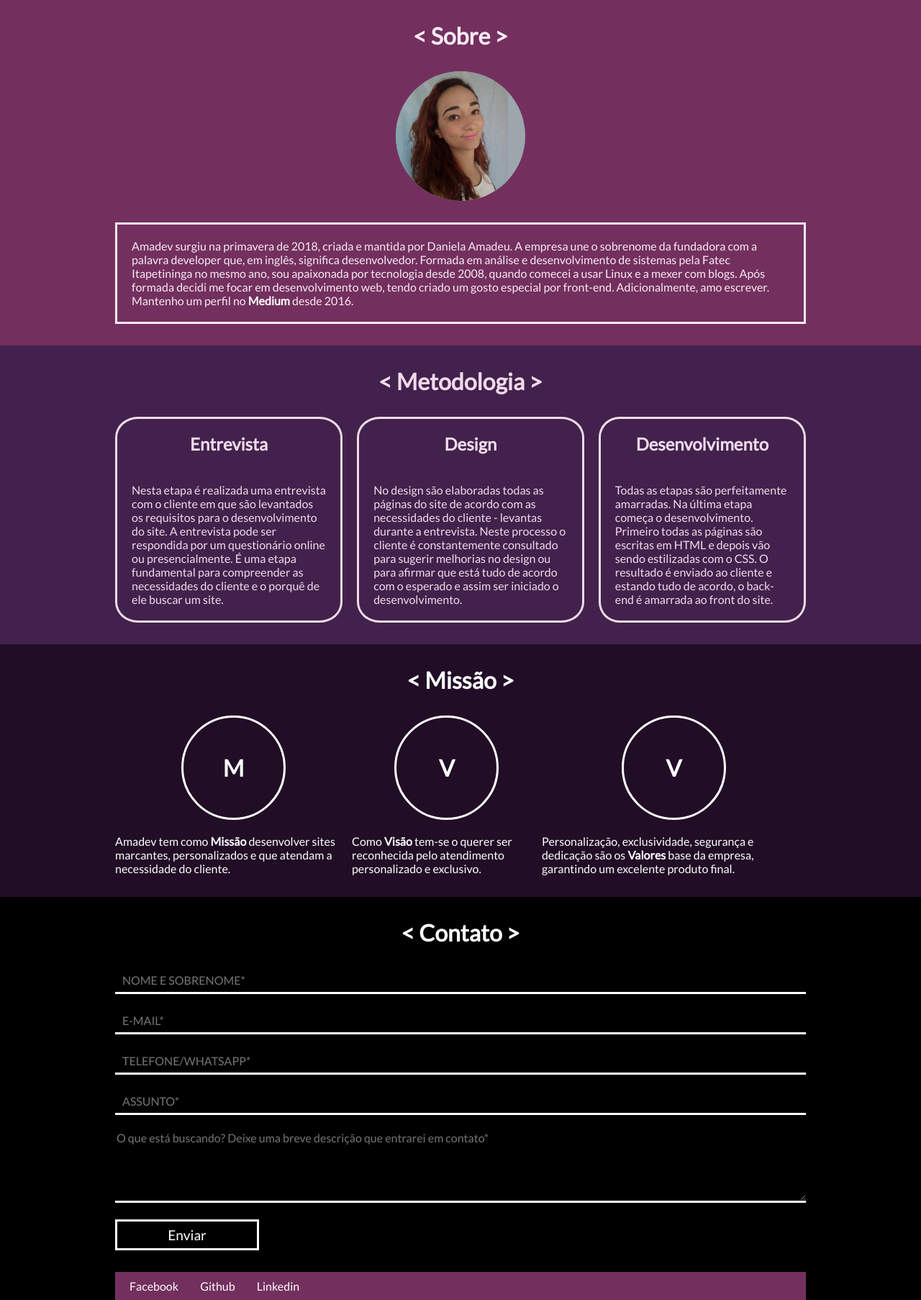
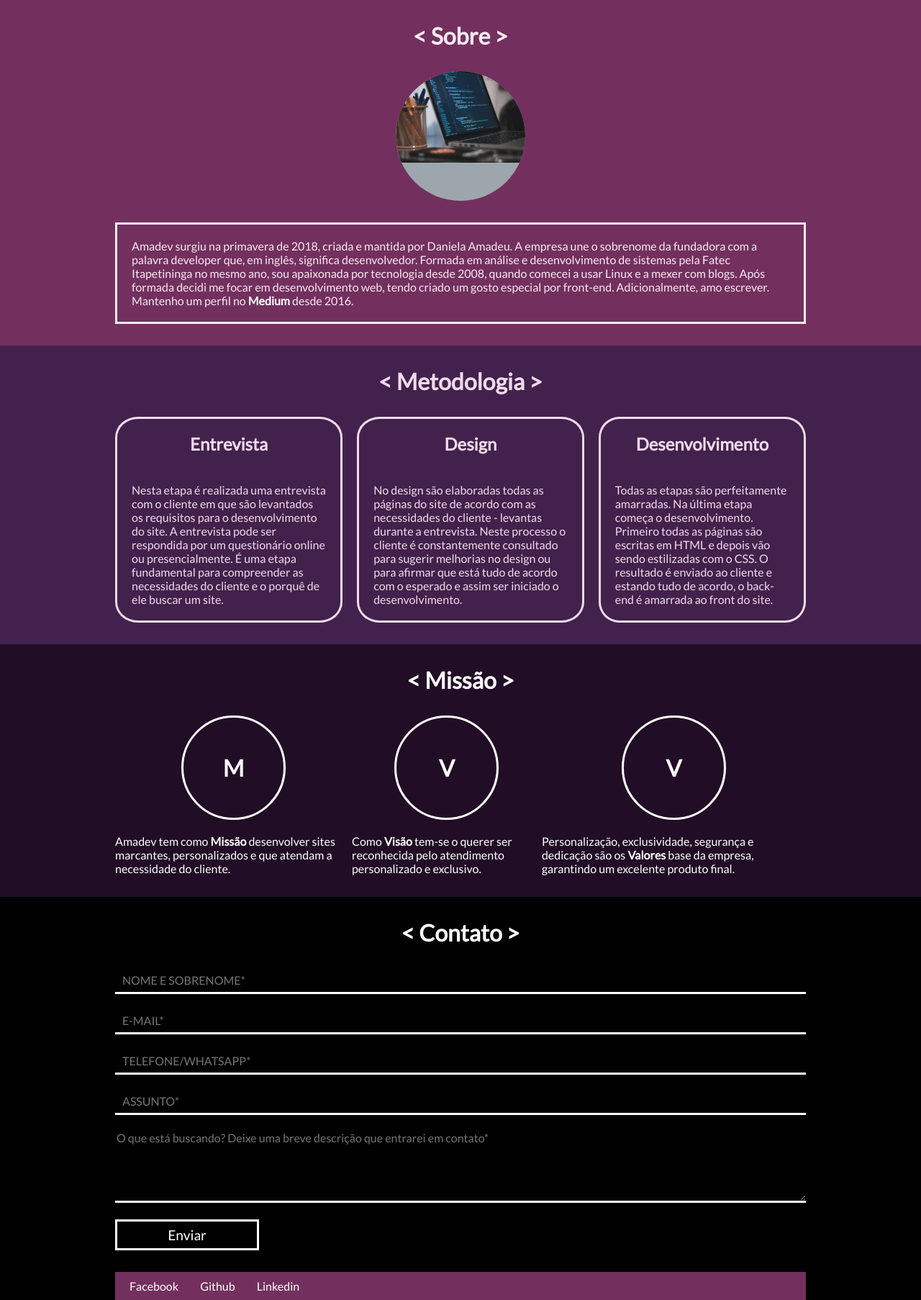
Before and after one commit to daniamadev/site-amadev, a Jekyll site: the page built from index.md, in a window 1280 px wide. Shown: the part 699-2505 px from the top of the page at 72% size. Built offline with Jekyll 4.4.1, drawn with Linux system fonts in a browser that asks for light colours.

Commit message:
update image profile webp

```diff
--- a/_layouts/home.html
+++ b/_layouts/home.html
@@ -23,7 +23,7 @@ layout: home
       <div class="container col">
         <h1>&lt; Sobre &gt;</h1>
         <div class="avatar">
-          <img src="/assets/foto-daniela-p.jpg" alt="foto-daniela" width="156px" height="180px">
+          <img src="/assets/perfil.webp" alt="foto-daniela">
         </div>
         <div class="sobre-daniela">
           <p>
```
Also changed, not shown: assets/foto-daniela-p.jpg (deleted), assets/foto-daniela.jpg (deleted), assets/perfil.jpg (added), assets/perfil.webp (added).
